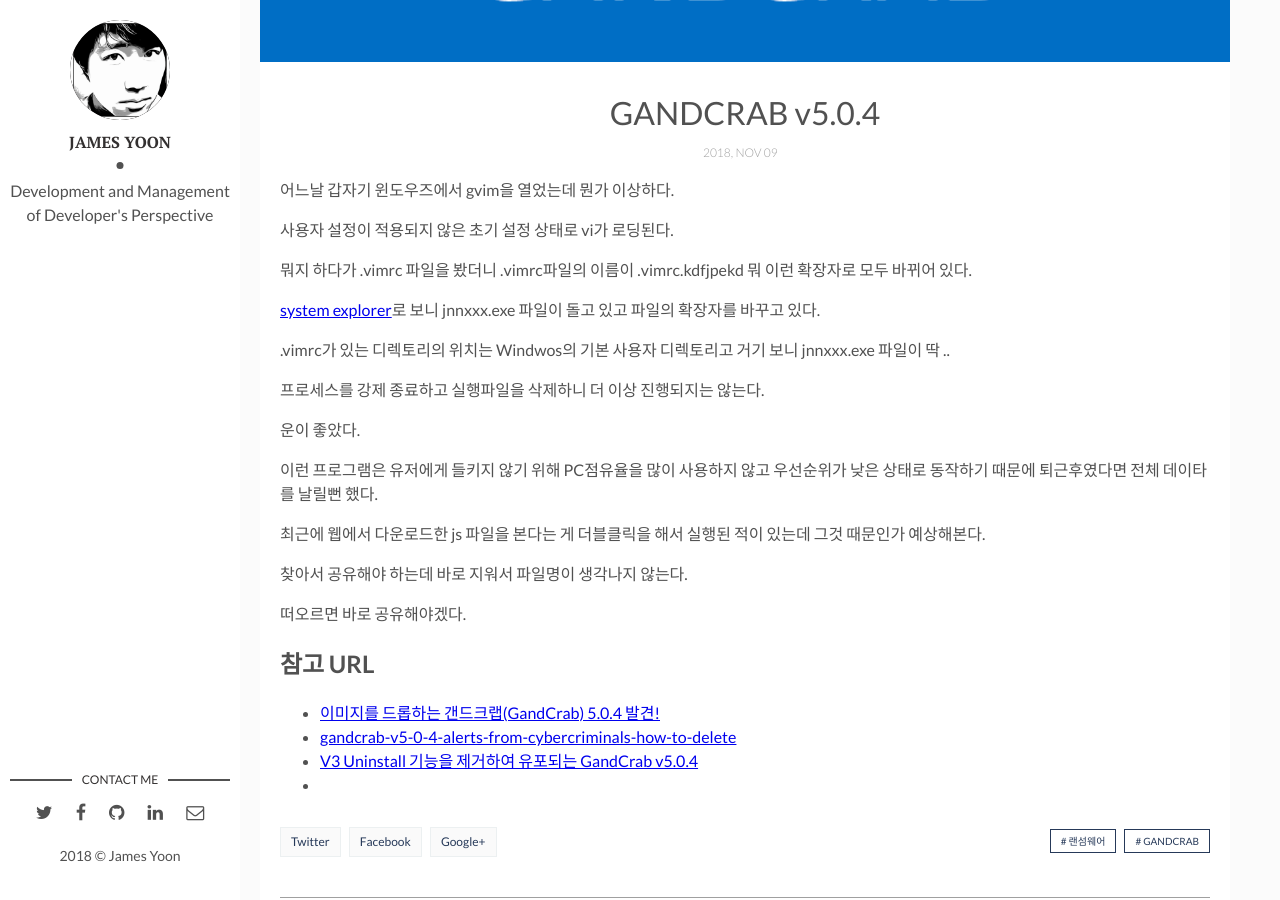
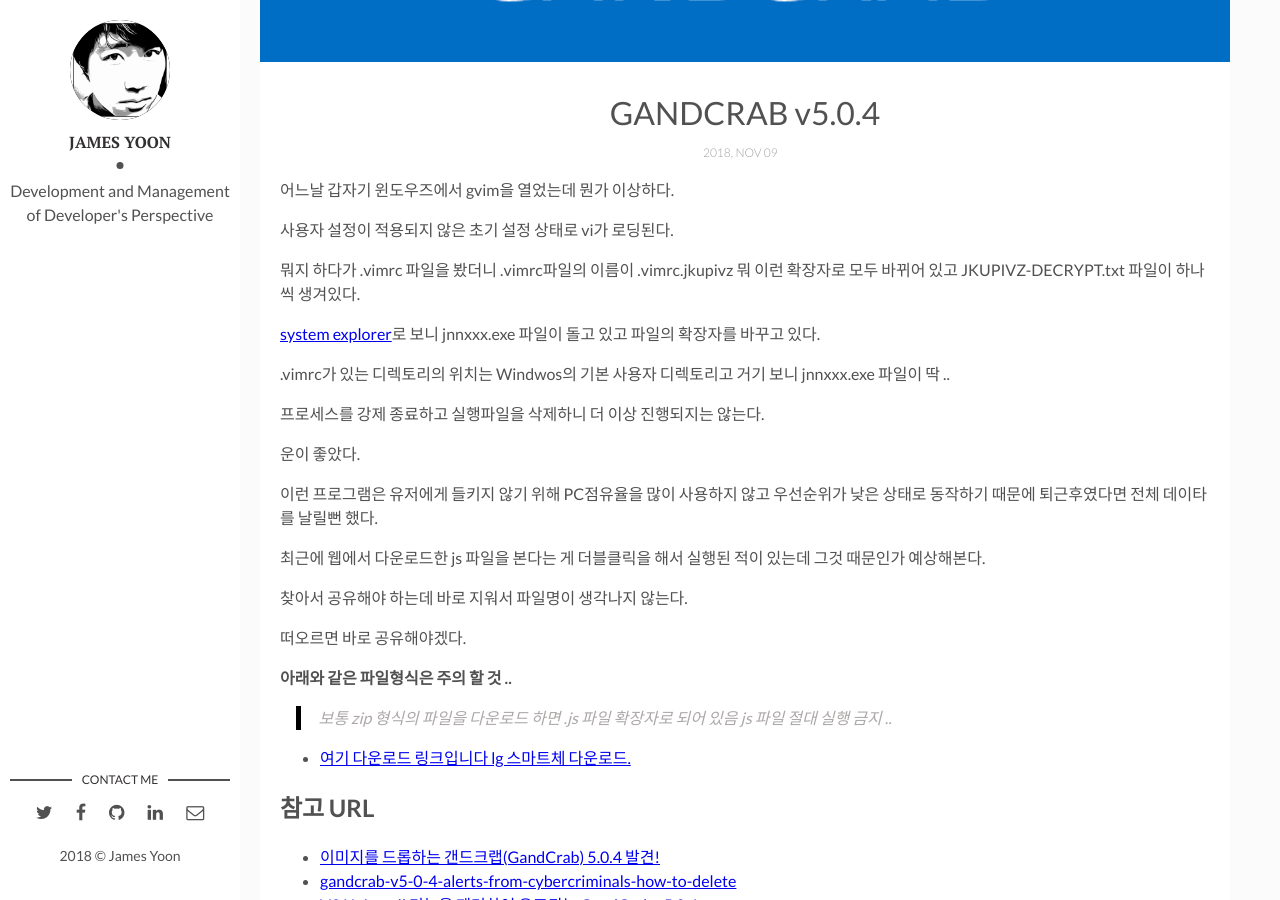
Before and after one commit to butteryoon/butteryoon.github.io, a Jekyll site: the page built from _posts/2018-11-09-GANDCRAB.md, in a window 1280 px wide and 900 px high, scrolled down 443 px. Built offline with Jekyll 4.4.1, drawn with Linux system fonts in a browser that asks for light colours; comment, search, counter and statistics services are not loaded.

Commit message:
Add GANDCRAB 파일확장자 확인

```diff
--- a/_posts/2018-11-09-GANDCRAB.md
+++ b/_posts/2018-11-09-GANDCRAB.md
@@ -11,7 +11,7 @@ categories: dev
 
 사용자 설정이 적용되지 않은 초기 설정 상태로 vi가 로딩된다.
 
-뭐지 하다가 .vimrc 파일을 봤더니 .vimrc파일의 이름이 .vimrc.kdfjpekd 뭐 이런 확장자로 모두 바뀌어 있다.
+뭐지 하다가 .vimrc 파일을 봤더니 .vimrc파일의 이름이 .vimrc.jkupivz 뭐 이런 확장자로 모두 바뀌어 있고 JKUPIVZ-DECRYPT.txt 파일이 하나씩 생겨있다.
 
 [system explorer](http://systemexplorer.net/ko)로 보니 jnnxxx.exe 파일이 돌고 있고 파일의 확장자를 바꾸고 있다.
 
@@ -29,8 +29,14 @@ categories: dev
 
 떠오르면 바로 공유해야겠다.
 
+**아래와 같은 파일형식은 주의 할 것 ..**
+
+> 보통 zip 형식의 파일을 다운로드 하면 .js 파일 확장자로 되어 있음
+> js 파일 절대 실행 금지 ..
+
+- [여기 다운로드 링크입니다 lg 스마트체 다운로드.](http://www.light.gr.jp/happylightblog/?p=52535)
+
 ## 참고 URL
 -  [이미지를 드롭하는 갠드크랩(GandCrab) 5.0.4 발견!](http://blog.alyac.co.kkkkr/m/1918)
 -  [gandcrab-v5-0-4-alerts-from-cybercriminals-how-to-delete](https://virus-removal-guide.net/31798-gandcrab-v5-0-4-alerts-from-cybercriminals-how-to-delete/)
 - [V3 Uninstall 기능을 제거하여 유포되는 GandCrab v5.0.4](http://asec.ahnlab.com/1180)
--
```
